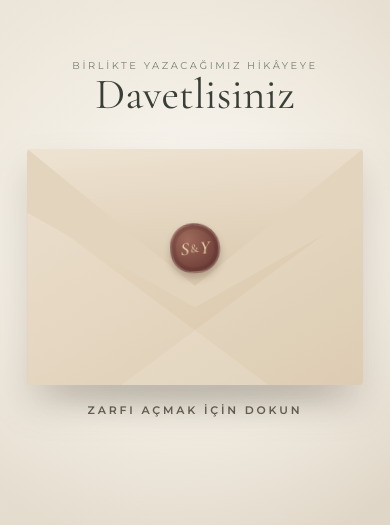
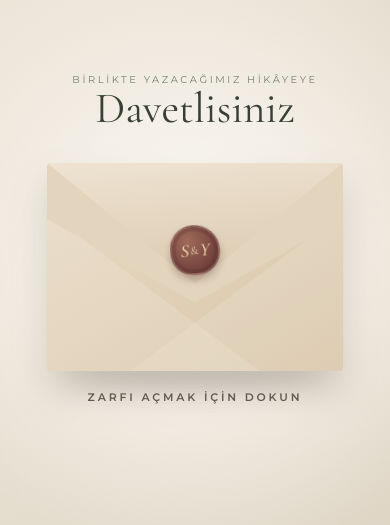
Before and after one commit to YavuzMetin/selda-yavuz, a React (Vite) app: page / in a window 390 px wide. Shown: the part 155-680 px from the top of the page. Built offline with nearby package versions, Linux system fonts and the light colour scheme.

Commit message:
Fix mobile invitation positioning

```diff
--- a/src/style.css
+++ b/src/style.css
@@ -309,6 +309,24 @@ button { color: inherit; font: inherit; }
   .location-page footer { padding-top: 1.5rem; }
 }
 
+@media (max-width: 600px) {
+  .envelope-scene {
+    width: min(76vw, 20.5rem);
+  }
+
+  .is-open .envelope-scene {
+    transform: translateY(clamp(4rem, 10svh, 5.75rem));
+  }
+
+  .is-open .invitation-card {
+    transform: translateY(-24%);
+  }
+
+  .is-open .intro {
+    opacity: .18;
+  }
+}
+
 @media (min-width: 700px) {
   .wedding-details { padding-top: 7rem; }
   .location-block { padding: 3.2rem; }
```
